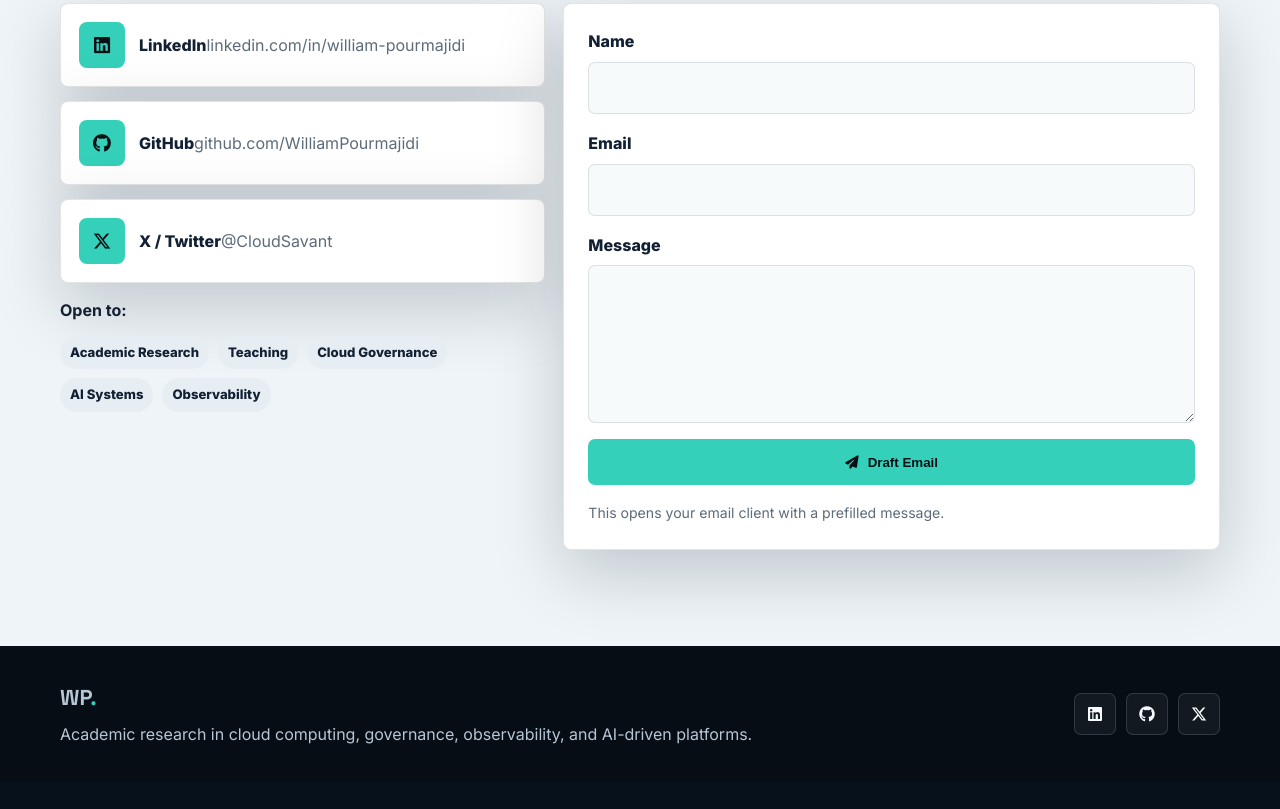
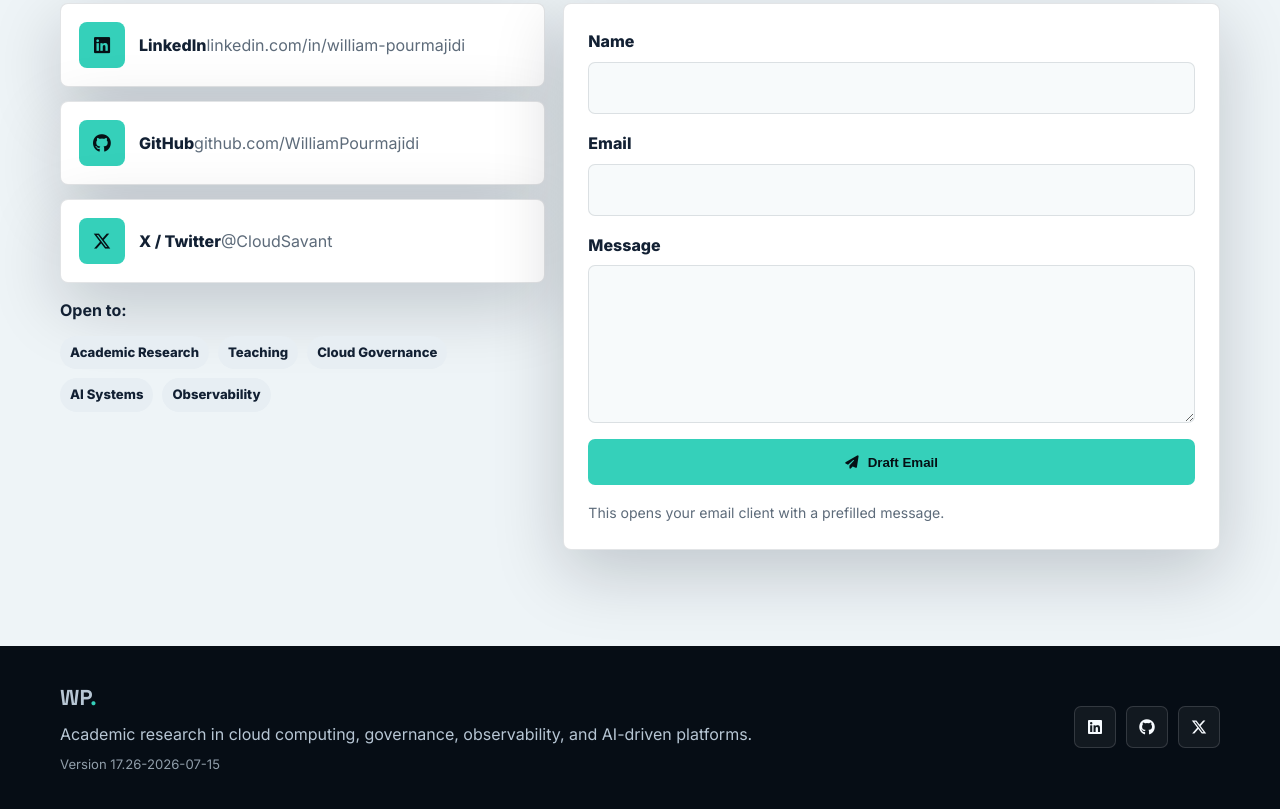
Before and after one commit to WilliamPourmajidi/WilliamPourmajidi, a plain HTML site: page index.html in a window 1280 px wide. Shown: the part 7210-8019 px from the top of the page. Before the commit the page ends 7992 px from the top, so only its background shows below. Drawn offline with Linux system fonts and the light colour scheme.

```diff
--- a/css/style.css
+++ b/css/style.css
@@ -554,6 +554,10 @@
 }
 
 .footer-inner p { margin: 6px 0 0; }
+.site-version {
+  color: rgba(183, 198, 212, 0.78);
+  font-size: 0.82rem;
+}
 .footer-social { display: flex; gap: 10px; }
 .footer-social a, #back-to-top {
   display: grid;
--- a/index.html
+++ b/index.html
@@ -443,6 +443,7 @@
       <div>
         <span class="nav-logo">WP<span>.</span></span>
         <p>Academic research in cloud computing, governance, observability, and AI-driven platforms.</p>
+        <p class="site-version">Version <span id="site-version">17.26-2026-07-15</span></p>
       </div>
       <div class="footer-social">
         <a href="https://www.linkedin.com/in/william-pourmajidi/" target="_blank" rel="noopener" aria-label="LinkedIn"><i class="fa-brands fa-linkedin"></i></a>
```
Also changed, not shown: 2 other files.
